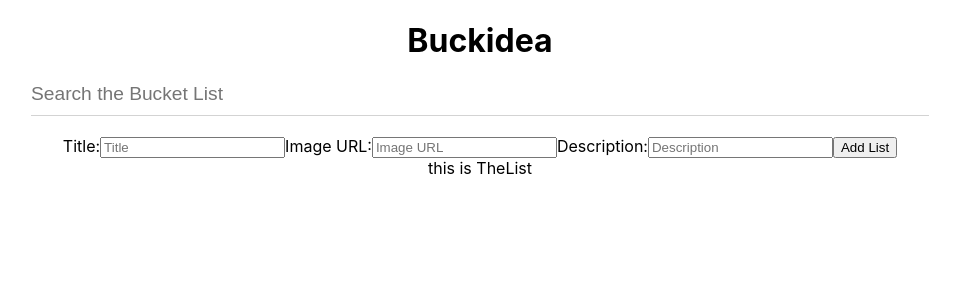
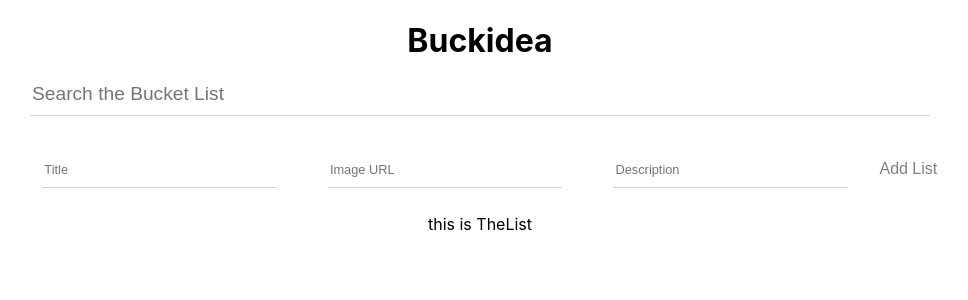
Before and after one commit to raboriel/plan-it-app-react, a React (Create React App) app: page / in a window 1280 px wide. Shown: the top 300 px of the page, without its empty margins (160-1128 px from the left). Built offline with nearby package versions, Linux system fonts and the light colour scheme; no server answers.

Commit message:
update app.js and css

```diff
--- a/src/App.css
+++ b/src/App.css
@@ -2,8 +2,22 @@ body {
   text-align: center;
 }
 
-.header {
-  width: 100%;
+.add_form {
+  background: transparent;
+  border: none;
+  width: 18%;
+  border-bottom: 1px solid lightgray;
+  transition: 0.5s;
+  padding-bottom: 10px;
+  margin: 2%;
+  font-size: .8em;
+}
+
+.add_form:focus {
+  box-shadow: none;
+  border-color: transparent;
+  border-bottom: 1px solid lightgray;
+  font-size: 1.2em;
 }
 
 .form-input {
@@ -13,7 +27,6 @@ body {
   border-bottom: 1px solid lightgray;
   height: auto;
   transition: 0.3s;
-  padding-left: 0px;
   padding-bottom: 10px;
   margin-bottom: 20px;
   font-size: 1.2em;
@@ -30,3 +43,17 @@ input:focus,
 textarea:focus{
     outline: none;
 }
+
+button {
+  background: transparent;
+  border: none;
+  font-size: 1.0em;
+  transition: 0.5s;
+  color: gray;
+}
+button:hover {
+  box-shadow: none;
+  border-color: transparent;
+  color: black;
+  font-size: 1.3em;
+}
--- a/src/App.js
+++ b/src/App.js
@@ -9,16 +9,18 @@ class App extends Component {
     super(props)
     this.state = {
       listTasks: [],
+      filtered: [],
       likeCount: 0,
-      doneCount: 0,
-      search: ''
+      doneCount: 0
     }
     // Add binds below
     this.handleView = this.handleView.bind(this)
     this.fetchLists = this.fetchLists.bind(this)
     this.updateArray = this.updateArray.bind(this)
     this.handleCreateList = this.handleCreateList.bind(this)
-    this.removeFromArray = this.removeFromArray.bind(this)  }
+    this.removeFromArray = this.removeFromArray.bind(this)
+    this.handleSearch = this.handleSearch.bind(this)
+    }
 
   // create a list from server
   handleCreateList(task) {
@@ -68,7 +70,6 @@ class App extends Component {
   }
 
   fetchLists() {
-
     fetch('heroku server address here')
     // http://herokuaddress/bucketlists
      .then( data => data.json())
@@ -79,11 +80,8 @@ class App extends Component {
   }
 
   grabLists(lists){
-
     let bucketLists = []
-
     bucketLists.push(lists)
-
   }
 
 
@@ -97,12 +95,35 @@ class App extends Component {
     // will be added by Kim
   }
 
+  handleSearch(e) {
+    // Variable to hold the original version of the list
+    let currentList = [];
+    let newList = [];
+    // If the search bar isn't empty
+    if (e.target.value !== "") {
+      // Assign the original list to currentList
+      currentList = this.state.listTasks;
+      newList = currentList.filter(item => {
+        // change current item to lowercase
+        const lc = item.toLowerCase();
+        // change search term to lowercase
+        const filter = e.target.value.toLowerCase();
+        return lc.includes(filter);
+      });
+    } else {
+      newList = this.state.listTasks;
+    }
+    this.setState({
+      filtered: newList
+    });
+  }
+
   render () {
     return (
       <div className="main-container">
         <Header
-          submit={this.onTitleName}
-          text={this.state.search}
+          submit={this.handleSearch}
+          title={this.state.title}
         />
 
         <Form
--- a/src/components/Form.js
+++ b/src/components/Form.js
@@ -39,22 +39,22 @@ class Form extends Component {
     return (
       <div className="form" onSubmit={this.handleSubmit}>
         <form>
-          Title:
          <input type='text'
+         className="add_form"
          placeholder="Title"
          id='title'
          onChange={this.handleChange}
          value={this.state.title}
          />
-          Image URL:
          <input type='text'
+         className="add_form"
          placeholder="Image URL"
          id='imageURL'
          onChange={this.handleChange}
          value={this.state.imageURL}
          />
-          Description:
          <input type='text'
+         className="add_form"
          placeholder="Description"
          id='description'
          onChange={this.handleChange}
--- a/src/components/Header.js
+++ b/src/components/Header.js
@@ -2,27 +2,28 @@ import React, { Component } from 'react'
 
 class Header extends Component {
 
-  state= { title: ''}
-
-  searchChange = (event) => {
-    //get whats being typed into the input
-    this.setState({title: event.target.value});
+  state= {
+    title: '',
   }
 
-  onFormSubmit = (event) => {
-    event.preventDefault();
+  searchChange = (e) => {
+    //get whats being typed into the input
+    this.setState({title: e.target.value});
+  }
+
+  onFormSubmit = (e) => {
+    e.preventDefault();
     //Function passed in from app
     this.props.submit(this.state.title);
     //clear input field
     this.setState({title: ''});
   }
 
-
   render () {
     return (
       <div className="header">
           <h1>Buckidea</h1>
-          <form onSubmit={this.onFormSubmit}>
+          <form onSubmit={this.handleSearch}>
              <input className="form-input" type="Text" value={this.state.title} placeholder="Search the Bucket List" onChange={this.searchChange} />
          </form>
 
```
